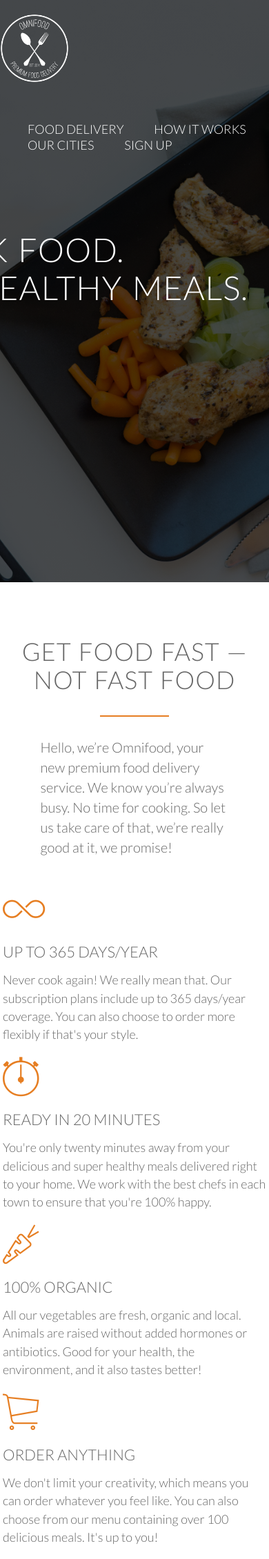
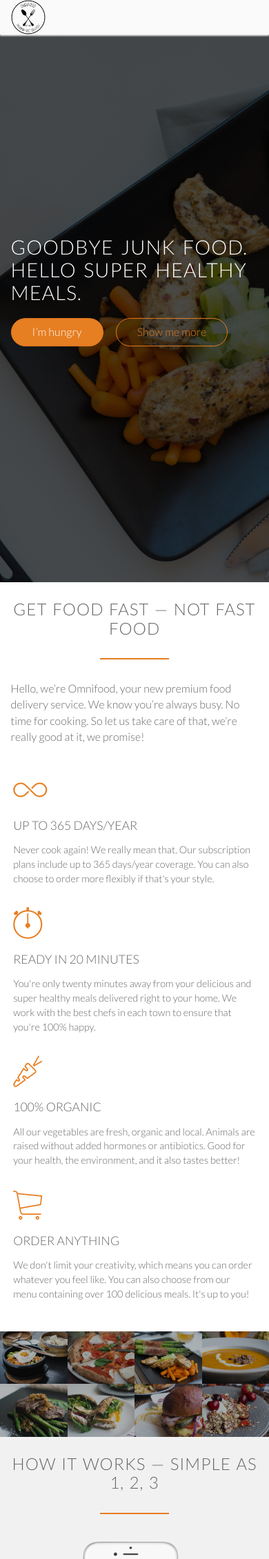
Before and after one commit to lukeevangraham/omnifood, a PHP site: page / in a window 390 px wide; the page is wider, and only the part inside the window is pictured. Shown: the top 2260 px of that part at 69% size. Run offline with PHP 8.4, Linux system fonts and the light colour scheme; style sheets or scripts are compiled from the project's sources; some libraries are stand-ins or nearby versions; some web fonts are replaced.

Commit message:
getting ready for sticky nav

```diff
--- a/index.html
+++ b/index.html
@@ -2,22 +2,25 @@
 <html lang="en">
 
 <head>
+    <meta name="viewport" content="width=device-width, initial-scale=1.0">
+
     <link rel="stylesheet" href="./vendors/css/normalize.css">
     <link rel="stylesheet" href="./vendors/css/grid.css">
     <link rel="stylesheet" href="./vendors/css/ionicons.min.css">
     <link rel="stylesheet" href="./resources/css/style.css">
+    <link rel="stylesheet" href="./resources/css/queries.css">
     <link href="https://fonts.googleapis.com/css2?family=Lato:ital,wght@0,100;0,300;0,400;1,300&display=swap"
         rel="stylesheet">
     <meta charset="UTF-8">
-    <meta name="viewport" content="width=device-width, initial-scale=1.0">
     <title>Omnifood</title>
 </head>
 
 <body>
     <header>
-        <nav>
+        <nav class="sticky">
             <div class="row">
                 <img src="./resources/img/logo-white.png" alt="Omnifood logo" class="logo">
+                <img src="./resources/img/logo.png" alt="Omnifood logo" class="logo-black">
                 <ul class="main-nav">
                     <li><a href="#">Food delivery</a></li>
                     <li><a href="#">How it works</a></li>
@@ -408,6 +411,12 @@
         </div>
     </footer>
 
+
+    <script src="https://code.jquery.com/jquery-3.5.1.min.js" integrity="sha256-9/aliU8dGd2tb6OSsuzixeV4y/faTqgFtohetphbbj0=" crossorigin="anonymous"></script>
+    <script src="https://cdn.jsdelivr.net/npm/respond@0.9.0/main.min.js"></script>
+    <script src="https://cdn.jsdelivr.net/npm/html5shiv@3.7.3/dist/html5shiv.min.js"></script>
+    <script src="https://cdn.jsdelivr.net/npm/selectivizr@1.0.3/selectivizr.min.js"></script>
+    <script src="./resources/js/script.js"></script>
 </body>
 
 </html>
--- /dev/null
+++ b/resources/css/queries.css
@@ -0,0 +1,119 @@
+/* Big tablet to 1200 (width smaller than the 1140 pixel row) */
+
+@media only screen and (max-width: 1200px) {
+    .hero-text-box {
+        width: 100%;
+        padding: 0 2%;
+    }
+    .row {
+        padding: 0 2%;
+    }
+}
+
+/* Small tablet to big tablet: 768 to 1023px */
+
+@media only screen and (max-width: 1023px) {
+    body {
+        font-size: 18px;
+    }
+    section {
+        padding: 60px 0;
+    }
+    .long-copy {
+        width: 80%;
+        margin-left: 10%;
+    }
+    .steps-box {
+        margin-top: 10px !important;
+    }
+    .steps-box:last-child {
+        margin-top: 10px;
+    }
+    .works-step {
+        margin-bottom: 40px;
+    }
+    .works-step:last-of-type {
+        margin-bottom: 60px;
+    }
+    .app-screen {
+        width: 50%;
+    }
+    .icon-small {
+        width: 17px;
+        margin-right: 5px;
+    }
+    .city-feature {
+        font-size: 90%;
+    }
+    .plan-box {
+        width: 100%;
+        margin-left: 0%;
+    }
+    .plan-price {
+        font-size: 250%;
+    }
+    .contact-form {
+        width: 80%;
+    }
+}
+
+/* SMALL PHONES to small tables: from 481 to 767px */
+
+@media only screen and (max-width: 767px) {
+    body {
+        font-size: 16px;
+    }
+    section {
+        padding: 30px 0;
+    }
+    .row, .hero-text-box {
+        padding: 0 4%;
+    }
+    .col {
+        width: 100%;
+        margin: 0 0 4% 0;
+    }
+    .main-nav {
+        display: none
+    }
+    h1 {
+        font-size: 180%;
+    }
+    h2 {
+        font-size: 150%;
+    }
+    .long-copy {
+        width: 100%;
+        margin-left: 0%;
+    }
+    .works-step {
+        margin-bottom: 20px;
+    }
+    .works-step:last-of-type {
+        margin-bottom: 20px;
+    }
+    .works-step div {
+        height: 40px;
+        width: 40px;
+        padding: 4px;
+        margin-right: 15px;
+        font-size: 120%;
+    }
+    .steps-box:first-child {
+        text-align: center;
+    }
+    .app-screen {
+        width: 40%;
+    }
+    .contact-form {
+        width: 100%;
+    }
+}
+
+/* SMALL PHONES: from 0 to 480px */
+
+@media only screen and (max-width: 480px) {
+    section {
+        padding: 25px 0;
+    }
+}
--- a/resources/css/style.css
+++ b/resources/css/style.css
@@ -18,13 +18,14 @@ Orange color:  e67e22
     box-sizing: border-box;
 }
 
-html {
+html, body {
     background-color: #fff;
     color: rgb(102, 102, 102);
     font-family: 'Lato', sans-serif;
     font-weight: 300;
     font-size: 20px;
     text-rendering: optimizeLegibility;
+    overflow-x: hidden;
 }
 
 .clearfix {
@@ -212,6 +213,16 @@ header {
     margin-top: 20px;
 }
 
+.logo-black {
+    display: none;
+    height: 50px;
+    width: auto;
+    float: left;
+    margin-top: 5px 0;
+}
+
+/* Main nav */
+
 .main-nav {
     float: right;
     list-style: none;
@@ -235,6 +246,32 @@ header {
 
 .main-nav li a:hover, .main-nav li a:active {
     border-bottom: 2px solid #e67e22;
+}
+
+/* Sticky Nav */
+
+.sticky {
+    position: fixed;
+    top: 0;
+    left: 0;
+    width: 100%;
+    background-color: rgba(255, 255, 255, 0.973);
+    box-shadow: 0 2px 2px rgb(236, 236, 236);
+}
+
+.sticky .main-nav li a:link, .sticky .main-nav li a:visited {
+    padding: 13px 0;
+    color: #555;
+}
+
+.main-nav {
+    margin-top: 14px;
+}
+
+.sticky .logo { display: none;}
+
+.sticky .logo-black {
+    display: block;
 }
 
 /* --------------------------- */
@@ -319,7 +356,6 @@ header {
 
 .works-step:last-of-type {
     margin-bottom: 80px;
-    ;
 }
 
 .works-step div {
@@ -361,8 +397,6 @@ header {
 .city-feature {
     margin-bottom: 5px;
 }
-
-.icon-small {}
 
 /* --------------------------- */
 
@@ -545,31 +579,29 @@ footer {
     color: rgb(230, 230, 230);
 }
 
-.social-links li a:link,
-.social-links li a:visited {
+.social-links li a:link, .social-links li a:visited {
     font-size: 160%;
 }
 
-.ion-social-facebook,
-.ion-social-twitter,
-.ion-social-googleplus,
-.ion-social-instagram {
+.ion-social-facebook, .ion-social-twitter, .ion-social-googleplus, .ion-social-instagram {
     transition: color 0.2s;
 }
 
 .ion-social-facebook:hover {
     color: #3b5998;
 }
+
 .ion-social-twitter:hover {
     color: #55acee;
 }
+
 .ion-social-googleplus:hover {
     color: #dd4b39;
 }
+
 .ion-social-instagram:hover {
     color: #e95950;
 }
-
 
 footer p {
     color: rgb(184, 184, 184);
--- /dev/null
+++ b/resources/js/script.js
@@ -0,0 +1,5 @@
+$(document).ready(function() {
+
+
+
+})
```
Also changed, not shown: vendors/js/jquery.waypoints.min.js (added), 1 other file.
